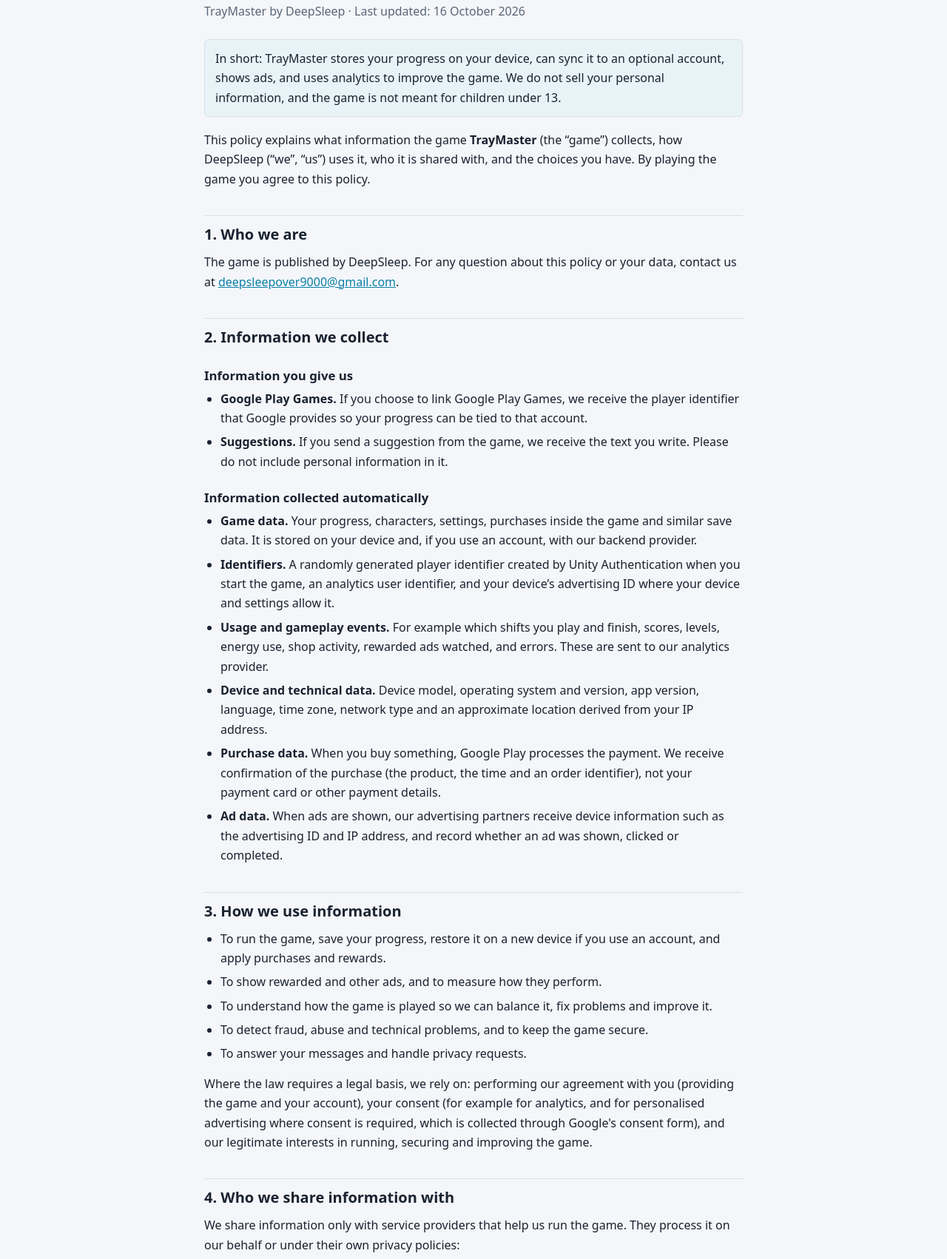
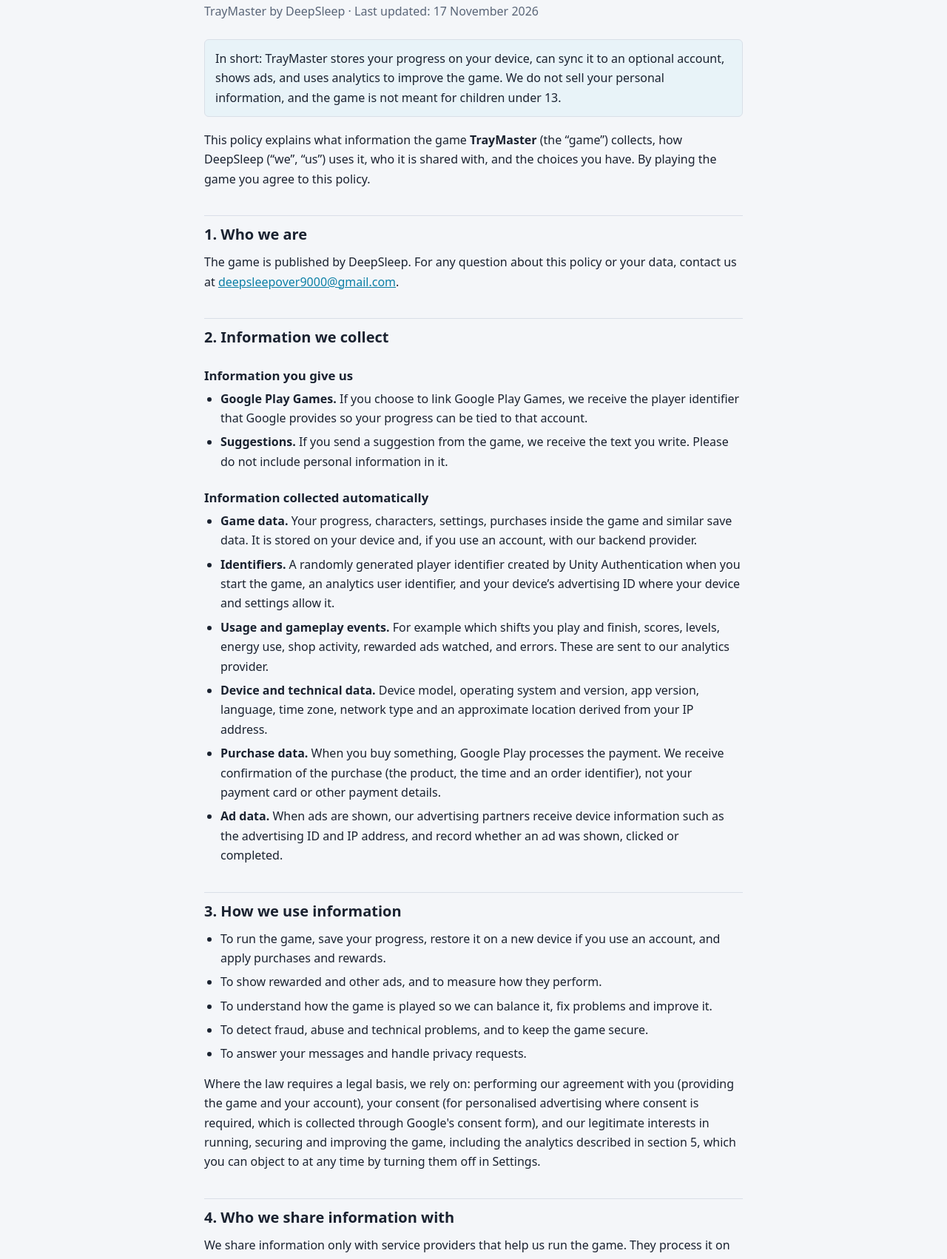
Before and after one commit to Ara15588/traymaster-pages, a plain HTML site: page privacy/index.html in a window 1280 px wide. Shown: the part 147-1849 px from the top of the page at 74% size. Drawn offline with Linux system fonts and the light colour scheme.

Commit message:
policy upates

```diff
--- a/privacy/index.html
+++ b/privacy/index.html
@@ -21,7 +21,7 @@
   <main>
     <div class="wrap">
       <h1>Privacy Policy</h1>
-      <p class="meta">TrayMaster by DeepSleep &middot; Last updated: 16 October 2026</p>
+      <p class="meta">TrayMaster by DeepSleep &middot; Last updated: 17 November 2026</p>
 
       <p class="note">In short: TrayMaster stores your progress on your device, can sync it to an optional account, shows ads, and uses analytics to improve the game. We do not sell your personal information, and the game is not meant for children under 13.</p>
 
@@ -56,7 +56,7 @@
         <li>To detect fraud, abuse and technical problems, and to keep the game secure.</li>
         <li>To answer your messages and handle privacy requests.</li>
       </ul>
-      <p>Where the law requires a legal basis, we rely on: performing our agreement with you (providing the game and your account), your consent (for example for analytics, and for personalised advertising where consent is required, which is collected through Google's consent form), and our legitimate interests in running, securing and improving the game.</p>
+      <p>Where the law requires a legal basis, we rely on: performing our agreement with you (providing the game and your account), your consent (for personalised advertising where consent is required, which is collected through Google's consent form), and our legitimate interests in running, securing and improving the game, including the analytics described in section 5, which you can object to at any time by turning them off in Settings.</p>
 
       <h2>4. Who we share information with</h2>
       <p>We share information only with service providers that help us run the game. They process it on our behalf or under their own privacy policies:</p>
@@ -80,7 +80,7 @@
       <h2>5. Advertising</h2>
       <p>The game shows ads, including rewarded ads you can choose to watch in exchange for in-game items. Ads are provided through Unity LevelPlay and the ad networks connected to it, including Unity Ads and Google AdMob. Ads may be personalised using your advertising ID. You can reset your advertising ID or opt out of ad personalisation in your device settings (on Android: Settings &rarr; Google &rarr; Ads).</p>
       <p>If you are in the European Economic Area, the United Kingdom or Switzerland, Google&rsquo;s consent form asks for your choice about personalised ads when you first open the game, and no ads are requested until you have answered. You can change or withdraw that choice at any time in Settings (&ldquo;Ad privacy options&rdquo;). Elsewhere, ads may be personalised unless you opt out in your device settings.</p>
-      <p>Analytics are a separate choice. The first time you open the game we ask whether you allow analytics. Until you answer, and if you decline, the game sends no analytics. You can change your choice at any time in Settings (&ldquo;Analytics&rdquo;).</p>
+      <p>Analytics are a separate choice. They are on by default. You can turn them off at any time in Settings (&ldquo;Analytics&rdquo;), and from then on the game sends no analytics until you turn them back on.</p>
 
       <h2>6. How long we keep information</h2>
       <p>We keep information for as long as it is needed for the purposes above. Account and save data are kept until you ask us to delete them or the account is no longer used. Analytics and advertising data are kept by our providers according to their own retention periods. Suggestions are kept for as long as we need them to consider your feedback.</p>
```
